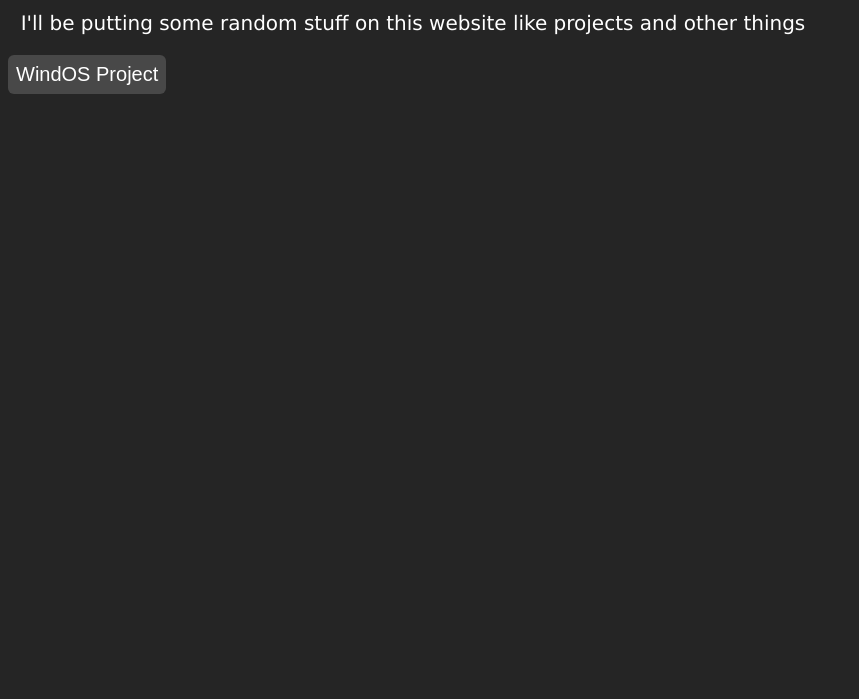
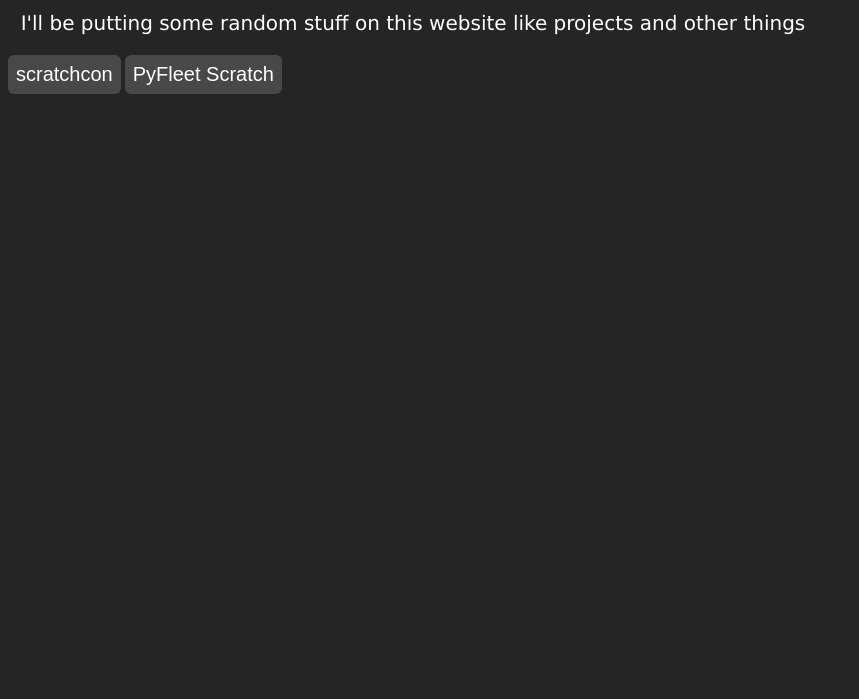
Before and after one commit to G1aD05/website, a plain HTML site: page index.html in a window 1280 px wide. Shown: the part 101-800 px from the top of the page, without its empty margins (0-859 px from the left). Drawn offline with Linux system fonts and the light colour scheme.

Commit message:
Replace WindOS link with scratchcon and PyFleet links

```diff
--- a/index.html
+++ b/index.html
@@ -10,6 +10,7 @@
             Random Stuff
         </h1>
         <p>I'll be putting some random stuff on this website like projects and other things</p>
-        <a href="wind-os.html"><button>WindOS Project</button></a>
+        <a href="https://github.com/G1aD05/scratchcon/"><button>scratchcon</button></a>
+        <a href="https://github.com/G1aD05/PyFleet-Scratch/"><button>PyFleet Scratch</button></a>
     </body>
 </html>
```
